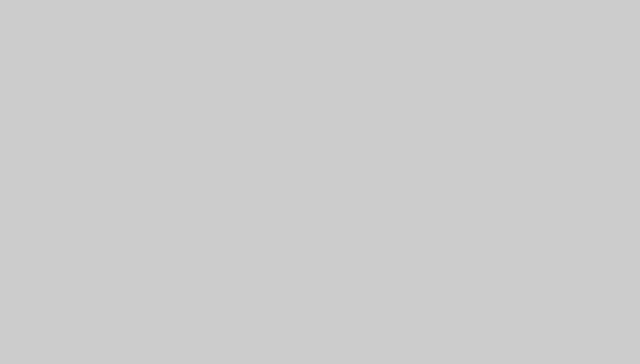
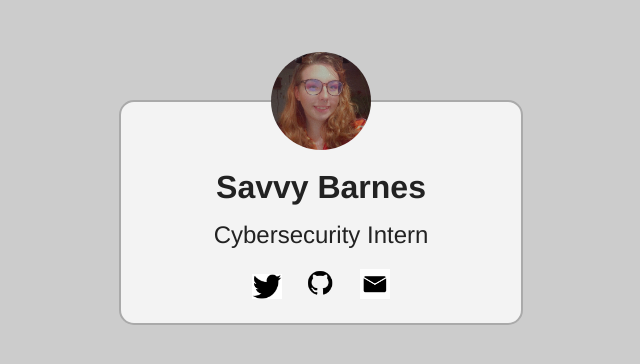
Before and after one commit to 19barsav/mi349_card, a plain HTML site: page index.html in a window 1280 px wide. Shown: the whole page, without its empty margins (319-959 px from the left). Drawn offline with Linux system fonts and the light colour scheme.

Commit message:
added links

```diff
--- a/index.html
+++ b/index.html
@@ -8,6 +8,15 @@
     <title>Card Layout</title>
 </head>
 <body>
-
+    <div class="card">
+        <img class="avatar"id="sbarnes_avatar" src="savvy.jpg" alt="Savvy Barnes">
+        <h1>Savvy Barnes</h1>
+        <h2>Cybersecurity Intern</h2>
+        <ul class="contacts">
+            <li><a href="https://twitter.com/barnes_savvy"><img src="twitter.jpg" alt="Twitter logo & link"></a></li>
+            <li><a href="https://github.com/19barsav"><img src="github.png" alt="Github logo & link"></a></li>
+            <li><a href="barne329@msu.edu"><img src="email.jpg" alt="Email logo & link"></a></li>
+        </ul>
+    </div>
 </body>
 </html>
```
